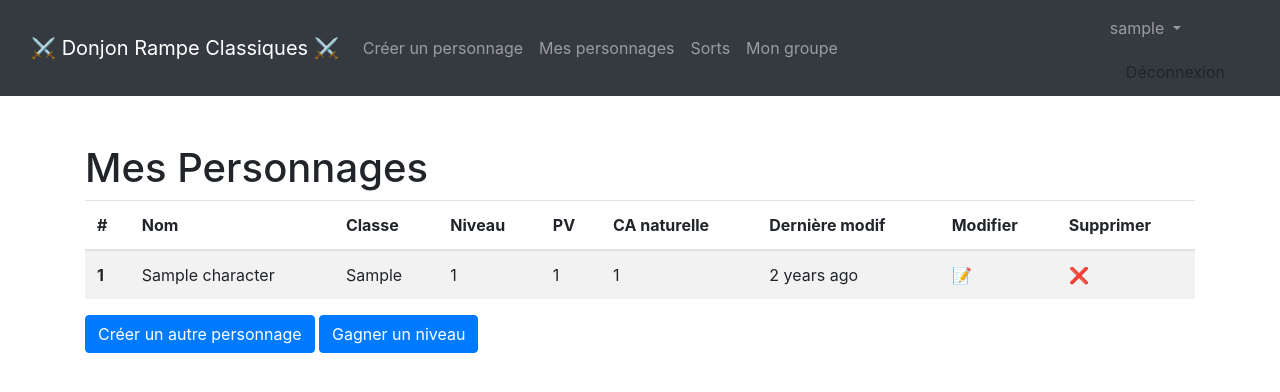
After one commit to philippe-lemaire/donjonrampeclassiques, a Flask app: page /mes_personnages in a window 1280 px wide. The commit adds this page. Shown: the top 392 px of the page. Run offline with Flask 2, Linux system fonts and the light colour scheme; a user stored in the database is signed in; tables that the repository leaves empty hold one stand-in row (values such as "Sample post"); some libraries are stand-ins or nearby versions.

Commit message:
basic character creation / deletion and list view ok

```diff
--- a/app/main/views.py
+++ b/app/main/views.py
@@ -1,14 +1,28 @@
 from datetime import datetime
+from random import randint
 from flask import render_template, redirect, url_for, flash, request, abort
 from flask_login import login_required, current_user
 from sqlalchemy import desc
 from . import main
-from app.models import User
-from .forms import ProfileForm
+from app.models import User, Character
+from .forms import ProfileForm, CharacterCreationForm
 from werkzeug.utils import secure_filename
 from os import path
 from .. import db
 from .. import config
+
+
+def threedsix():
+    """returns 3d6 for stat generation"""
+    return randint(1, 6) + randint(1, 6) + randint(1, 6)
+
+
+ability_modifiers = {
+    k: v
+    for k, v in zip(
+        range(3, 19), [-3, -2, -2, -1, -1, -1, 0, 0, 0, 0, 1, 1, 1, 2, 2, 3]
+    )
+}
 
 
 @main.route("/")
@@ -16,7 +30,7 @@ def index():
     return render_template("index.html")
 
 
-@main.route("/my_profile", methods=["GET", "POST"])
+@main.route("/mon_profil", methods=["GET", "POST"])
 @login_required
 def my_profile():
     profileform = ProfileForm()
@@ -42,7 +56,88 @@ def my_profile():
     return render_template("my_profile.html", profileform=profileform)
 
 
-@main.route("/user/<int:id>")
+@main.route("/utilisateur/<int:id>")
 def user_page(id):
     user = User.query.get_or_404(id)
     return render_template("user_page.html", user=user)
+
+
+@main.route("/créer_personnage", methods=["GET", "POST"])
+@login_required
+def create_character():
+    characterform = CharacterCreationForm()
+    character = Character()
+    if characterform.validate_on_submit():
+        # create the character and commit to db
+        character.name = characterform.name.data
+        character.user_id = current_user.id
+        character.nickname = ""  # TODO add randomtables for nicknames
+        character.level = 0
+        character.class_ = "Paysan"
+        character.xp = 0
+        character.title = ""  # TODO add randomtables for titles
+        character.occupation = ""  # TODO add randomtables for occupation
+
+        character.strength = threedsix()
+        character.agility = threedsix()
+        character.stamina = threedsix()
+        character.personality = threedsix()
+        character.intelligence = threedsix()
+        character.luck = threedsix()
+        # derived stats
+        character.hp = randint(1, 4) + ability_modifiers[character.stamina]
+        if character.hp < 1:
+            character.hp = 1
+
+        character.reflex = ability_modifiers[character.agility]
+        character.fortitude = ability_modifiers[character.stamina]
+        character.will = ability_modifiers[character.personality]
+        character.ac = 10 + ability_modifiers[character.agility]
+
+        character.speed = 9
+        if "Nain" or "Halfelin" in character.occupation:
+            character.speed = 6
+
+        character.init = ability_modifiers[character.agility]
+        character.alignment = characterform.alignment.data
+        character.birthsign = "TODO"  # TODO add randomtables for birthsign
+        character.languages = str(
+            [
+                "Commun",
+            ]
+        )
+        character.last_updated = datetime.utcnow()
+        character.patron = ""
+        character.spells_known = str([])
+        db.session.add(character)
+        db.session.commit()
+        flash(f"{character.name} a été créé.")
+        return redirect(url_for("main.my_characters"))
+    return render_template("create_character.html", characterform=characterform)
+
+
+@main.route("/mes_personnages")
+@login_required
+def my_characters():
+    characters = Character.query.filter_by(user_id=current_user.id).all()
+    return render_template("my_characters.html", characters=characters)
+
+
+@main.route("/modifier_personnage/<int:id>")
+@login_required
+def edit_character(id):
+    character = Character.query.get_or_404(id)
+    # Create and fill in the form
+    return render_template("edit_character.html", character=character)
+
+
+@main.route("/supprimer/personnage/<int:id>")
+@login_required
+def delete_character(id):
+    char = Character.query.get_or_404(id)
+    if current_user.id != char.user_id:
+        abort(403)
+    db.session.delete(char)
+    db.session.commit()
+    flash(f"{char.name} a été supprimé. Paix à son âme…")
+    return redirect(url_for("main.my_characters"))
--- a/app/templates/base.html
+++ b/app/templates/base.html
@@ -30,10 +30,10 @@
                 <ul class="navbar-nav mr-auto">
 
                     <li class="nav-item">
-                        <a class="nav-link" href="#">Créer un personnage</a>
+                        <a class="nav-link" href="{{url_for('main.create_character')}}">Créer un personnage</a>
                     </li>
                     <li class="nav-item">
-                        <a class="nav-link" href="#">Mes personnages</a>
+                        <a class="nav-link" href="{{url_for('main.my_characters')}}">Mes personnages</a>
                     </li>
                     <li class="nav-item">
                         <a class="nav-link" href="#">Sorts</a>
--- /dev/null
+++ b/app/templates/my_characters.html
@@ -0,0 +1,46 @@
+{% extends "base.html" %}
+
+{% block title %}
+Donjon Rampe Classiques | Mes personnages
+{% endblock %}
+
+{% block content %}
+<h1>Mes Personnages</h1>
+
+<table class="table table-hover table-striped">
+    <thead>
+        <tr>
+            <th scope="col">#</th>
+            <th scope="col">Nom</th>
+            <th scope="col">Classe</th>
+            <th scope="col">Niveau</th>
+            <th scope='col'>PV</th>
+            <th scope='col'>CA naturelle</th>
+            <th scope="col">Dernière modif</th>
+            <th scope="col">Modifier</th>
+            <th scope="col">Supprimer</th>
+        </tr>
+    </thead>
+    <tbody>
+        {% for char in characters %}
+        <tr>
+            <th scope="row">{{ loop.index }}</th>
+            <td>{{char.name}}</td>
+            <td>{{char.class_}}</td>
+            <td>{{char.level}}</td>
+            <td>{{char.hp}}</td>
+            <td>{{char.ac}}</td>
+            <td>{{ moment(char.last_updated).fromNow(refresh=True) }}</td>
+            <td><a href="{{url_for('main.edit_character', id=char.id)}}">📝</a></td>
+            <td><a class='danger' href="{{url_for('main.delete_character', id=char.id)}}">❌</a></td>
+        </tr>
+        {% endfor %}
+
+    </tbody>
+</table>
+
+<a class="btn btn-primary" role="button" href="{{url_for('main.create_character')}}">Créer un autre personnage</a>
+
+<a class="btn btn-primary" role="button" href="#">Gagner un niveau</a>
+
+{% endblock %}
```
Also changed, not shown: app/main/forms.py (+8 -4 lines), app/templates/create_character.html (added, +20 -0 lines), app/data/data-dev.sqlite.
